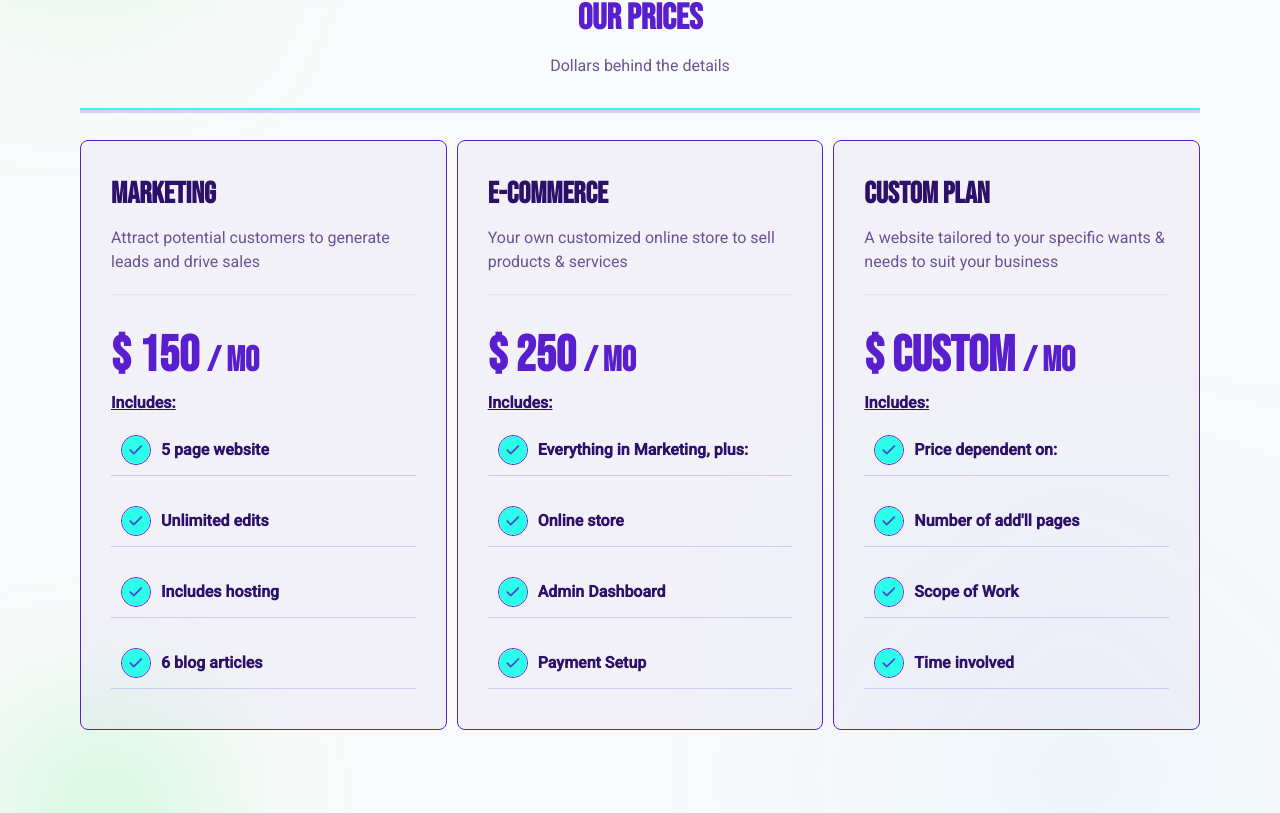
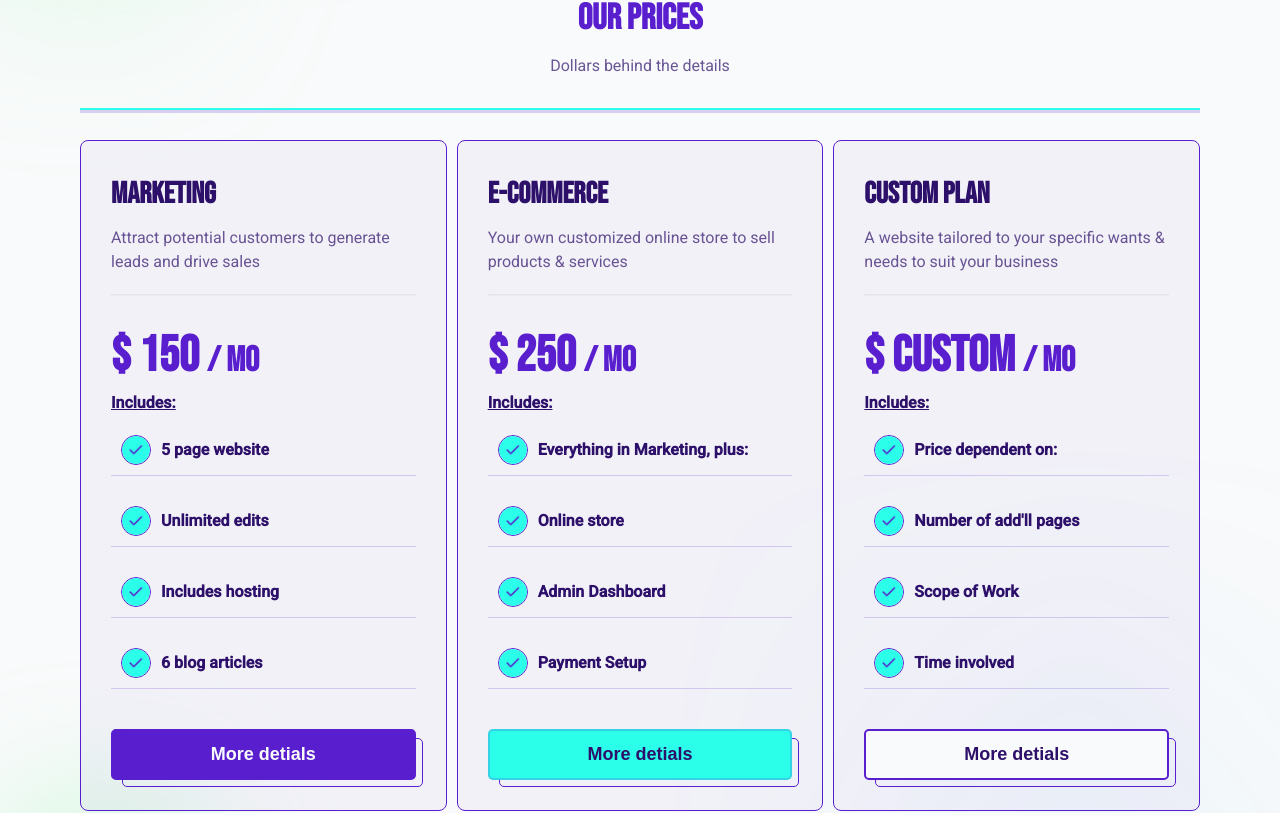
Before and after one commit to ChristianWare/chris-ware-agency, a Next.js app: page /pricing in a window 1280 px wide. Shown: the part 778-1591 px from the top of the page. Built offline with nearby package versions, Linux system fonts and the light colour scheme; no server answers.

Commit message:
Princing button margin top fixes

```diff
--- a/src/app/components/Pricing/Pricing.module.css
+++ b/src/app/components/Pricing/Pricing.module.css
@@ -108,6 +108,7 @@
 .btnContainer {
   display: grid;
   width: 100%;
+  margin-top: 3rem;
 }
 
 @media screen and (max-width: 1150px) {
--- a/src/app/components/Pricing/Pricing.tsx
+++ b/src/app/components/Pricing/Pricing.tsx
@@ -46,7 +46,7 @@ const Pricing = () => {
                   </ul>
                 ))}
               </div>
-              {pathname === "/" && (
+              {pathname !== "/princing" && (
                 <div className={styles.btnContainer}>
                   <Button href='/' text='More detials' btnType={x.btnType} />
                 </div>
```
